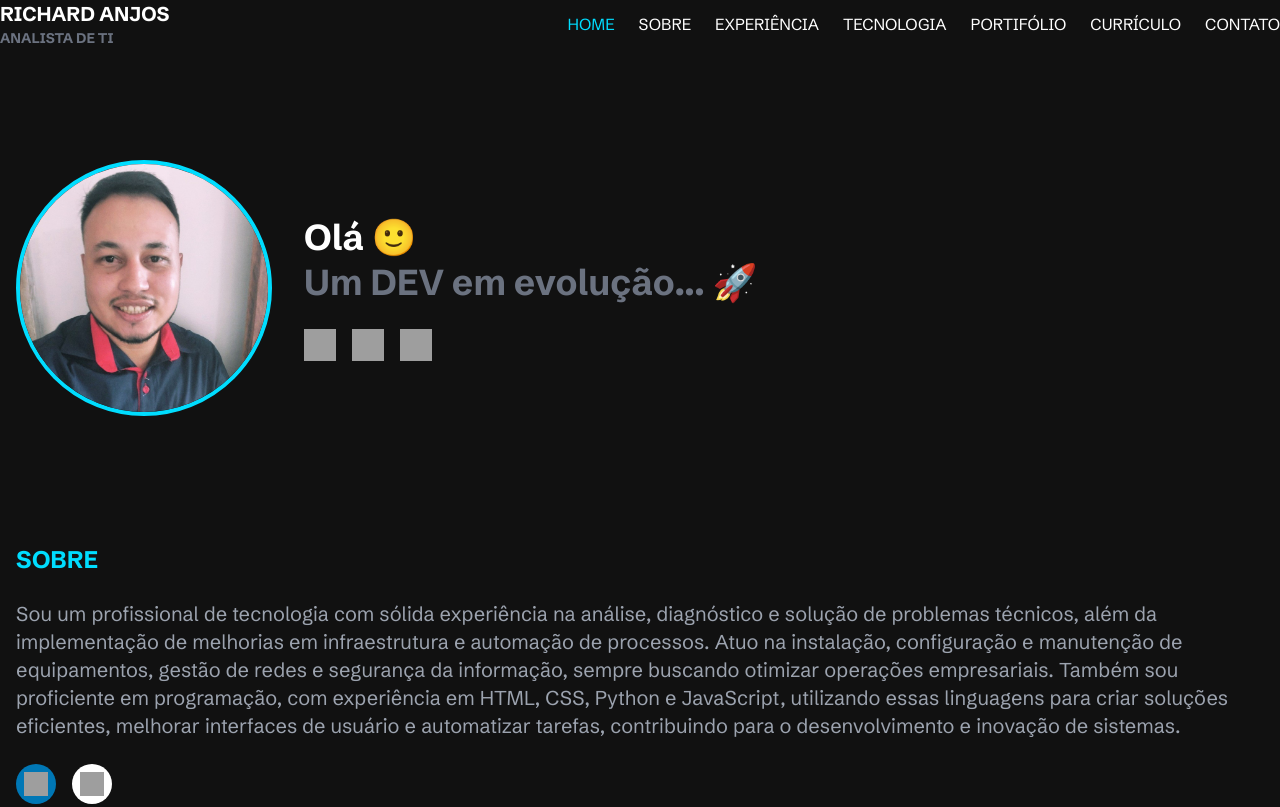
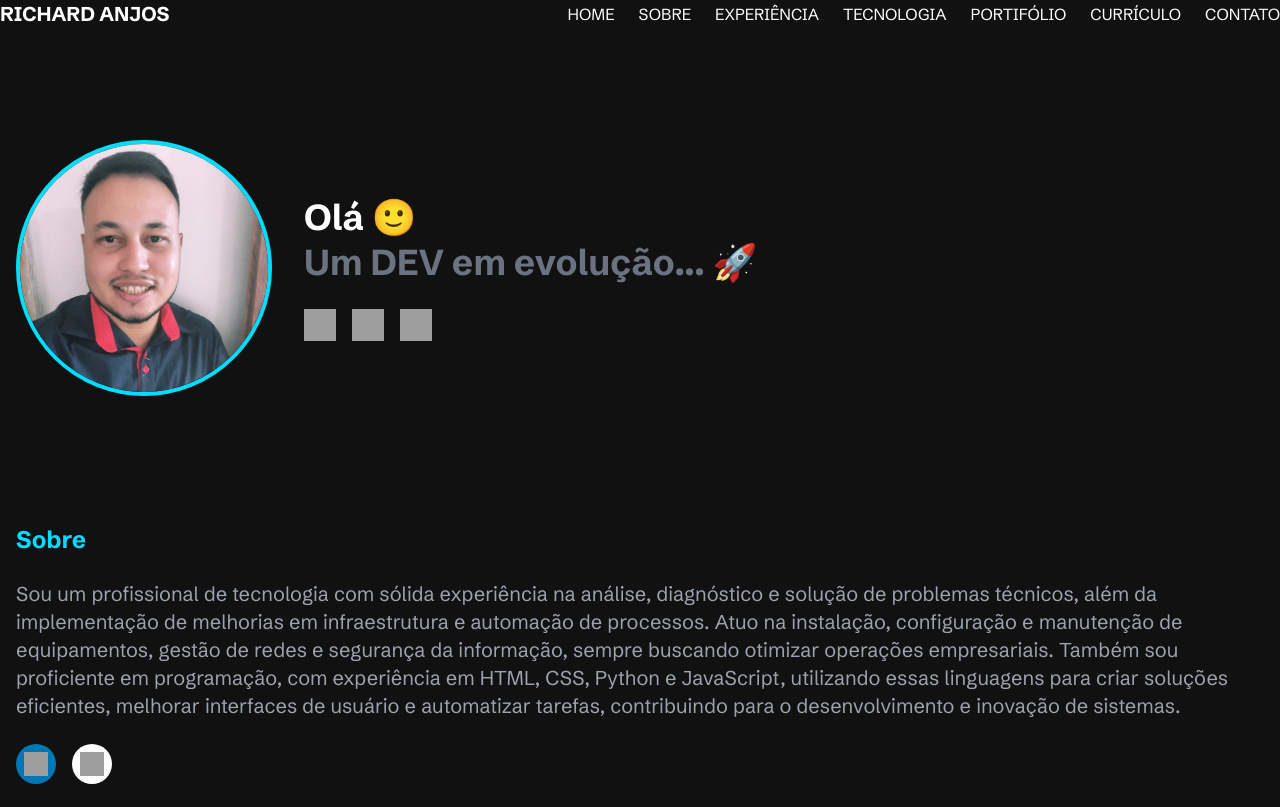
Before and after one commit to RichardAnjos7/meu-portifolio, a plain HTML site: page index.html in a window 1280 px wide. Shown: the top 807 px of the page. Drawn offline with nearby package versions, Linux system fonts and the light colour scheme; grey boxes are pictures that could not be loaded.

Commit message:
1ª Correção de parte superior

```diff
--- a/index.html
+++ b/index.html
@@ -17,10 +17,9 @@
       <nav class="flex justify-between items-center mb-20">
         <div class="text-xl font-bold">
           <span class="text-white">RICHARD ANJOS</span>
-          <span class="block text-sm text-gray-500">ANALISTA DE TI</span>
         </div>
         <div class="hidden md:flex space-x-6">
-          <a href="#home" class="text-[#00ddff] hover:opacity-80 transition-opacity">HOME</a>
+          <a href="#home" class="hover:text-[#00ddff] transition-colors">HOME</a>
           <a href="#about" class="hover:text-[#00ddff] transition-colors">SOBRE</a>
           <a href="#experience" class="hover:text-[#00ddff] transition-colors">EXPERIÊNCIA</a>
           <a href="#technology" class="hover:text-[#00ddff] transition-colors">TECNOLOGIA</a>
@@ -81,7 +80,7 @@
       </section>
 
       <section id="about" class="mb-32 fade-in">
-        <h2 class="text-2xl font-bold text-[#00ddff]">SOBRE</h2>
+        <h2 class="text-2xl font-bold text-[#00ddff]">Sobre</h2>
         <br />
         <div class="flex flex-col md:flex-row gap-8 items-start">
           <div>
```
